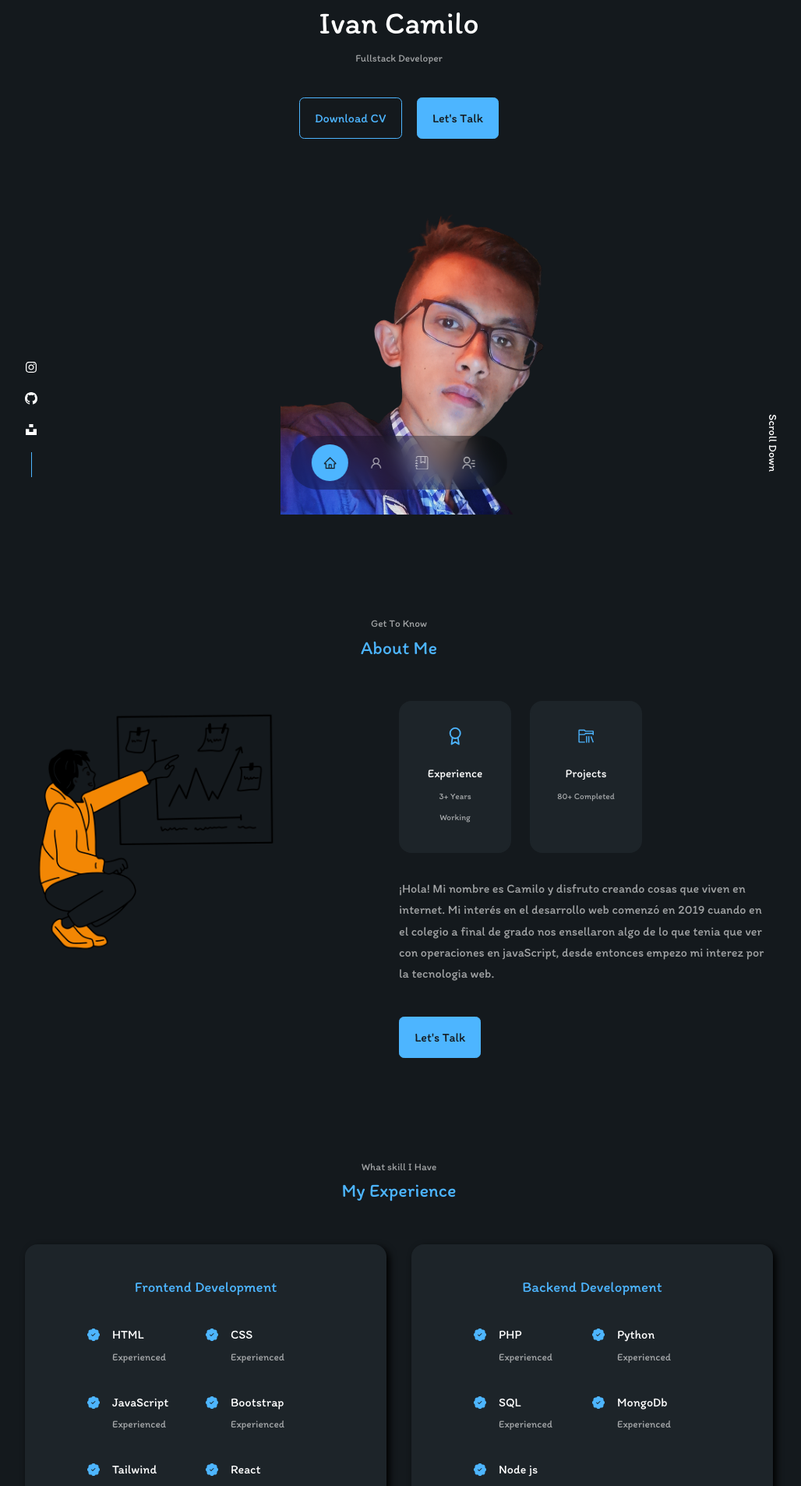
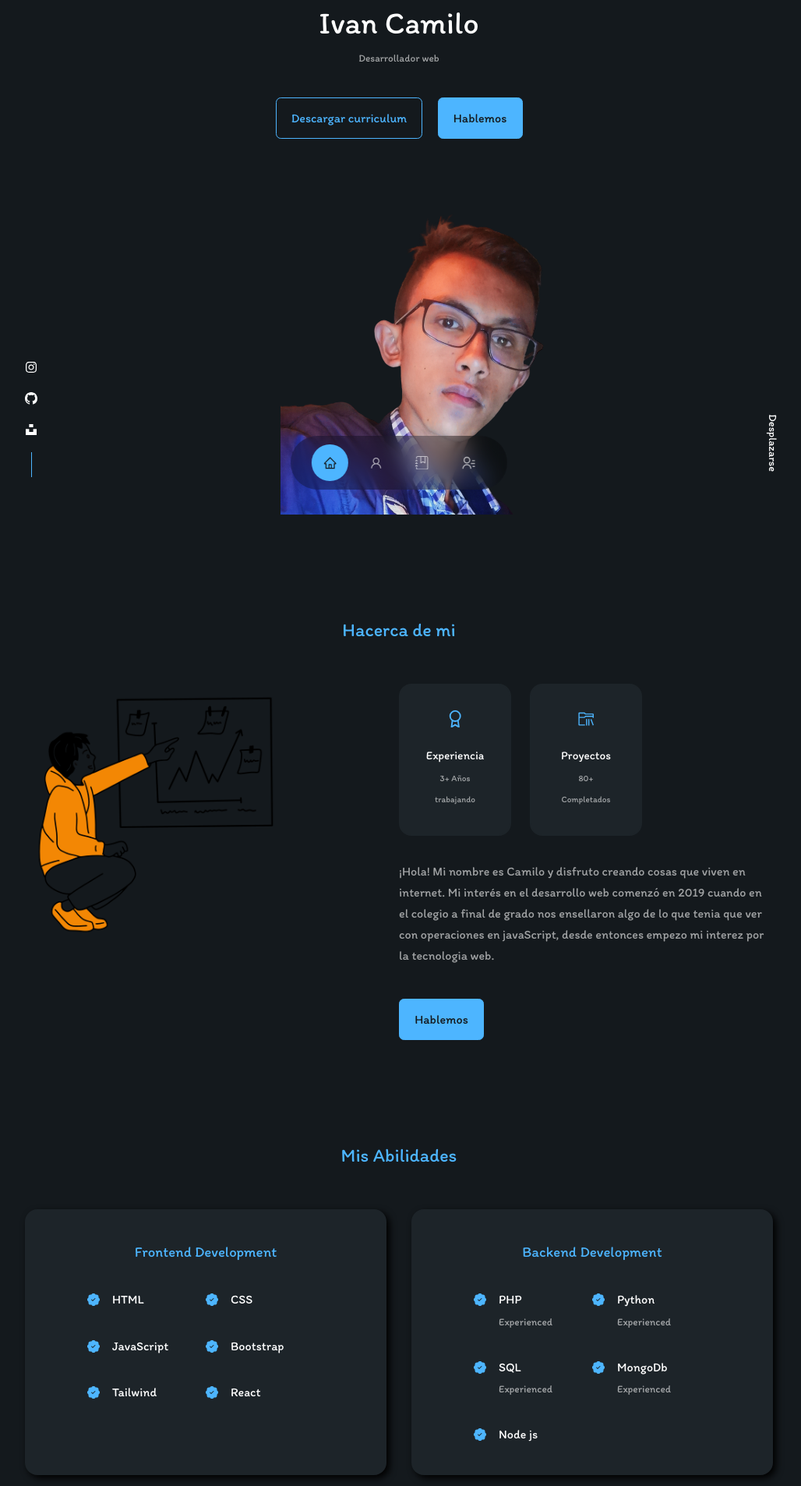
Before and after one commit to codigo-natural/portfolio, a React (Create React App) app: page / in a window 1280 px wide. Shown: the part 140-2046 px from the top of the page at 78% size, without its empty margins (128-1156 px from the left). Built offline with nearby package versions, Linux system fonts and the light colour scheme.

Commit message:
añadiendo mejoras al portafolio

```diff
--- a/src/components/about/About.jsx
+++ b/src/components/about/About.jsx
@@ -1,15 +1,14 @@
 import React from "react";
 import './about.css';
 import ME from '../../assets/me-about.png';
-import {FiAward} from 'react-icons/fi';
-import {VscFolderLibrary} from 'react-icons/vsc'
+import { FiAward } from 'react-icons/fi';
+import { VscFolderLibrary } from 'react-icons/vsc'
 
 
 const About = () => {
     return (
         <section id="about">
-             <h5>Get To Know</h5>
-             <h2>About Me</h2>
+            <h2>Hacerca de mi</h2>
 
             <div className="container about__container">
                 <div className="about__me">
@@ -21,15 +20,15 @@ const About = () => {
                 <div className="about__content">
                     <div className="about__cards">
                         <article className="about__card">
-                            <FiAward className="about-icon"/>
-                            <h5>Experience</h5>
-                            <small>3+ Years Working</small>
+                            <FiAward className="about-icon" />
+                            <h5>Experiencia</h5>
+                            <small>3+ Años trabajando</small>
                         </article>
 
                         <article className="about__card">
-                            <VscFolderLibrary className="about-icon"/>
-                            <h5>Projects</h5>
-                            <small>80+ Completed</small>
+                            <VscFolderLibrary className="about-icon" />
+                            <h5>Proyectos</h5>
+                            <small>80+ Completados</small>
                         </article>
 
                     </div>
@@ -37,7 +36,7 @@ const About = () => {
                         ¡Hola! Mi nombre es Camilo y disfruto creando cosas que viven en internet. Mi interés en el desarrollo web comenzó en 2019 cuando en el colegio a final de grado nos ensellaron algo de lo que tenia que ver con operaciones en javaScript, desde entonces empezo mi interez por la tecnologia web.
                     </p>
 
-                        <a href="#contact" className="btn btn-primary">Let's Talk</a>
+                    <a href="#contact" className="btn btn-primary">Hablemos</a>
                 </div>
 
             </div>
--- a/src/components/contact/Contact.jsx
+++ b/src/components/contact/Contact.jsx
@@ -22,8 +22,7 @@ const Contact = () => {
 
   return (
     <section id="contact">
-            <h5>Get In Touch</h5>
-            <h2>Contact Me</h2>
+      <h2>Contactame</h2>
 
       <div className="container contact__container">
         <div className="contact__options">
@@ -38,14 +37,7 @@ const Contact = () => {
             < RiMessengerLine className="contact__option-icon" />
             <h4>Messenger</h4>
             <h5>Code_NNature</h5>
-                        <a href="https://m.me/ivan.buitrago.988/" target="_blank"> Send a Message </a>
-                    </article>
-
-                    <article className="contact__option">
-                        < FaWhatsapp className="contact__option-icon" />
-                        <h4>WhatsApp</h4>
-                        <h5>329674652</h5>
-                        <a href="https://api.whatsapp.com/send?phone=+573204833432" target="_blank"> Send a Message </a>
+            <a href="https://m.me/ivan.buitrago.988/" target="_blank"> Enviar mensaje </a>
           </article>
         </div>
 
@@ -55,7 +47,7 @@ const Contact = () => {
           <input type="text" name="name" placeholder="Your Full Name" required id="" />
           <input type="email" name="email" placeholder="Your Email" required id="" />
           <textarea name="message" id="" cols="" rows="7" placeholder="Your Message" required></textarea>
-                    <button type="submit" className="btn btn-primary">Send Message</button>
+          <button type="submit" className="btn btn-primary">Enviar mensaje</button>
         </form>
       </div>
     </section >
--- a/src/components/experience/Experience.jsx
+++ b/src/components/experience/Experience.jsx
@@ -5,8 +5,7 @@ import { BsFillPatchCheckFill } from 'react-icons/bs'
 const Experience = () => {
   return (
     <section id="experience">
-            <h5>What skill I Have</h5>
-            <h2>My Experience</h2>
+      <h2>Mis Abilidades</h2>
 
       <div className="container experience__container">
         <div className="experience__frontend">
@@ -16,7 +15,6 @@ const Experience = () => {
               < BsFillPatchCheckFill className="experience__details-icon" />
               <div>
                 <h4>HTML</h4>
-                            <small className="text-light">Experienced</small>
               </div>
             </article>
 
@@ -24,7 +22,6 @@ const Experience = () => {
               < BsFillPatchCheckFill className="experience__details-icon" />
               <div>
                 <h4>CSS</h4>
-                            <small className="text-light">Experienced</small>
               </div>
             </article>
 
@@ -32,7 +29,6 @@ const Experience = () => {
               < BsFillPatchCheckFill className="experience__details-icon" />
               <div>
                 <h4>JavaScript</h4>
-                            <small className="text-light">Experienced</small>
               </div>
             </article>
 
@@ -40,7 +36,6 @@ const Experience = () => {
               < BsFillPatchCheckFill className="experience__details-icon" />
               <div>
                 <h4>Bootstrap</h4>
-                            <small className="text-light">Experienced</small>
               </div>
             </article>
 
@@ -48,7 +43,6 @@ const Experience = () => {
               < BsFillPatchCheckFill className="experience__details-icon" />
               <div>
                 <h4>Tailwind</h4>
-                            <small className="text-light">Experienced</small>
               </div>
             </article>
 
@@ -56,7 +50,6 @@ const Experience = () => {
               < BsFillPatchCheckFill className="experience__details-icon" />
               <div>
                 <h4>React</h4>
-                            <small className="text-light">Experienced</small>
               </div>
             </article>
           </div>
@@ -104,7 +97,6 @@ const Experience = () => {
               < BsFillPatchCheckFill className="experience__details-icon" />
               <div>
                 <h4>Node js</h4>
-                            <small className="text-light">Experienced</small>
               </div>
             </article>
           </div>
--- a/src/components/experience/experience.css
+++ b/src/components/experience/experience.css
@@ -43,7 +43,7 @@
 
 /* MEDIA QUERIES (MEDIUM DEVICES) */
 
-@media  screen and (max-width: 1024px) {
+@media screen and (max-width: 1024px) {
   .experience__container {
     grid-template-columns: 1fr;
   }
@@ -61,7 +61,7 @@
 
 /* MEDIA QUERIES (SMALL DEVICES) */
 
-@media  screen and (max-width: 600px) {
+@media screen and (max-width: 600px) {
   .experience__container {
     gap: 1rem;
   }
--- a/src/components/footer/Footer.jsx
+++ b/src/components/footer/Footer.jsx
@@ -16,7 +16,7 @@ const Footer = () => {
             </div>
 
             <div className="footer__copyright">
-                <small>&copy; Code_Nature. All rights reserved</small></div>
+                <small>&copy; Code_Nature. Derechos reservados</small></div>
         </footer>
     )
 }
--- a/src/components/header/CTA.jsx
+++ b/src/components/header/CTA.jsx
@@ -1,11 +1,11 @@
 import React from "react";
-import CV from '../../assets/curriculum (1).pdf';
+import CV from '../../assets/curriculum-Ivan-Camilo.pdf';
 
 const CTA = () => {
     return (
         <div className="cta">
-            <a href={CV} download className="btn">Download CV</a>
-            <a href="#contact" className="btn btn-primary">Let's Talk</a>
+            <a href={CV} download className="btn">Descargar curriculum</a>
+            <a href="#contact" className="btn btn-primary">Hablemos</a>
         </div>
     )
 }
--- a/src/components/header/Header.jsx
+++ b/src/components/header/Header.jsx
@@ -8,9 +8,9 @@ const Header = () => {
     return (
         <header>
             <div className="container header__container">
-                <h5>Hello I'm</h5>
+                <h5>Hola, soy</h5>
                 <h1>Ivan Camilo</h1>
-                <h5 className="text-light"> Fullstack Developer </h5>
+                <h5 className="text-light"> Desarrollador web </h5>
                 <CTA />
                 <HeaderSocial />
 
@@ -18,7 +18,8 @@ const Header = () => {
                     <img src={ME} alt="my picture" />
                 </div>
 
-                <a href="#about" className="scroll__down">Scroll Down </a>
+                <a href="#about" className="scroll__down">
+                    Desplazarse </a>
             </div>
 
         </header>
```
Also changed, not shown: src/components/portfolio/Portfolio.jsx (indentation only), 2 other files (tests, documents, lock files or other folders). Lines whose indentation alone changed are shown as unchanged.
